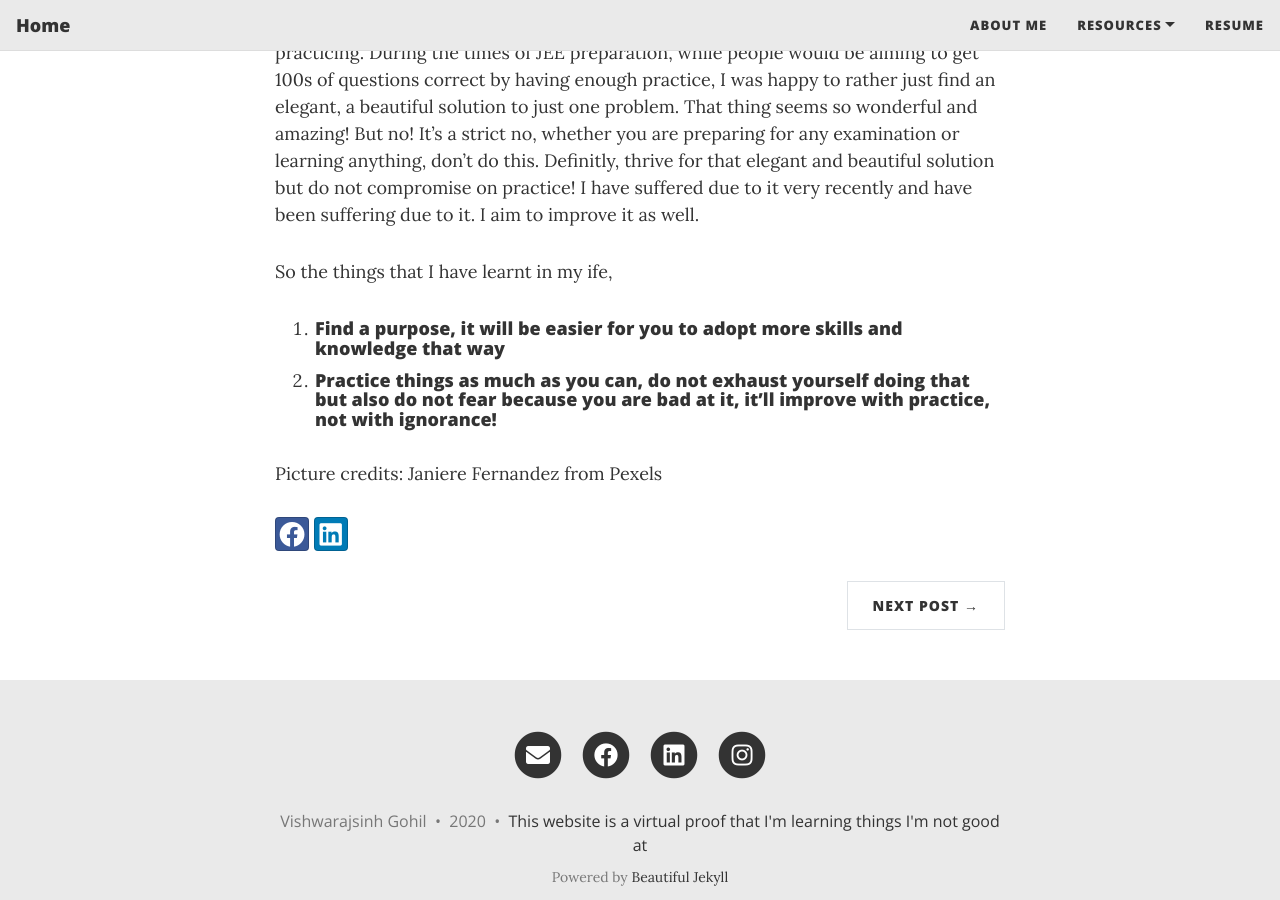
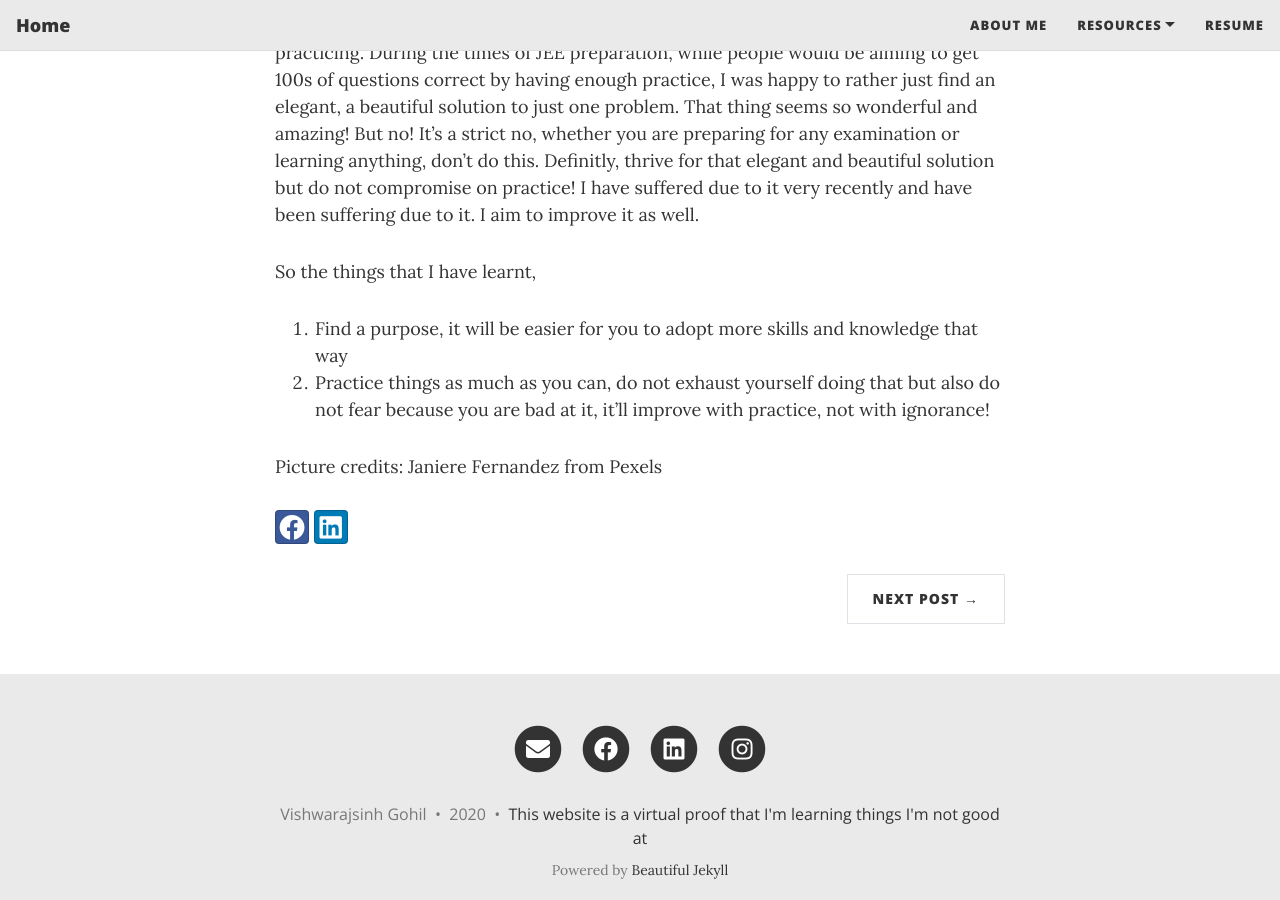
Before and after one commit to Vishwaraj2812/mypage, a Jekyll site: the page built from _posts/2020-12-15-I-took-an-oath.md, in a window 1280 px wide and 900 px high, scrolled down 1825 px. Built offline with Jekyll 4.4.1, drawn with Linux system fonts in a browser that asks for light colours; nearby versions of some CDN libraries.

Commit message:
Update 2020-12-15-I-took-an-oath.md

```diff
--- a/_posts/2020-12-15-I-took-an-oath.md
+++ b/_posts/2020-12-15-I-took-an-oath.md
@@ -26,8 +26,8 @@ But, what I have learnt, is that you find an immense amount of wisdom and knowle
 As much as I'd like this to be false, it is true indeed. Sadly enough, I never liked practicing. During the times of JEE preparation, while people would be aiming to get 100s of questions correct by having enough practice, I was happy to rather just find an elegant, a beautiful solution to just one problem. That thing seems so wonderful and amazing! But no! It's a strict no, whether you are preparing for any examination or learning anything, don't do this. Definitly, thrive for that elegant and beautiful solution but do not compromise on practice! I have suffered due to it very recently and have been suffering due to it. I aim to improve it as well.
 
 
-So the things that I have learnt in my ife,
-1. #### Find a purpose, it will be easier for you to adopt more skills and knowledge that way
-2. #### Practice things as much as you can, do not exhaust yourself doing that but also do not fear because you are bad at it, it'll improve with practice, not with ignorance!
+So the things that I have learnt,
+1. Find a purpose, it will be easier for you to adopt more skills and knowledge that way
+2. Practice things as much as you can, do not exhaust yourself doing that but also do not fear because you are bad at it, it'll improve with practice, not with ignorance!
 
 Picture credits: Janiere Fernandez from Pexels
```
